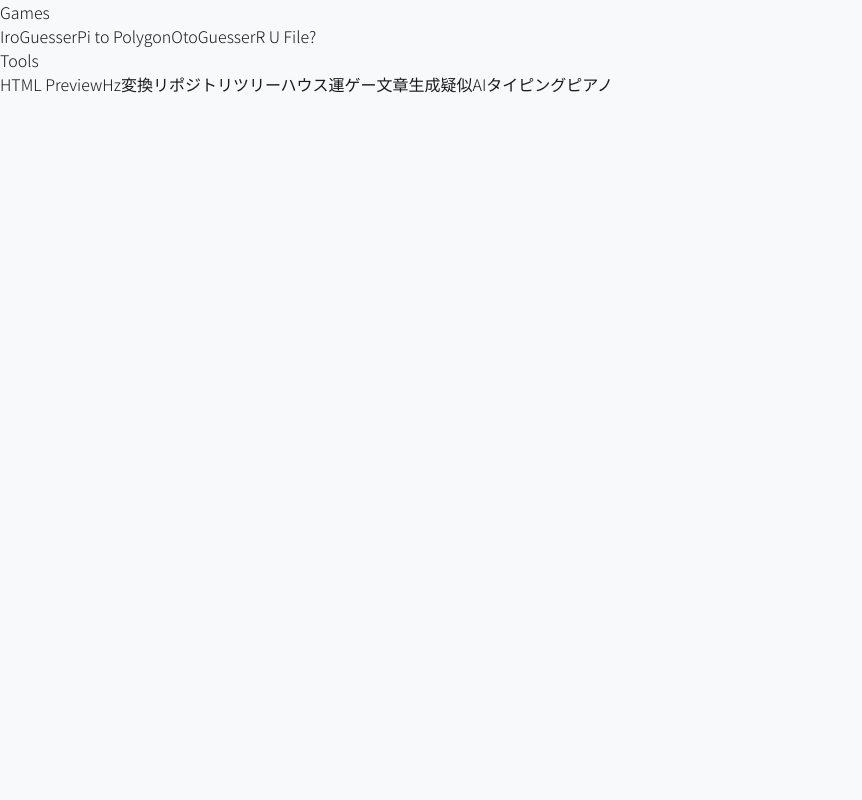
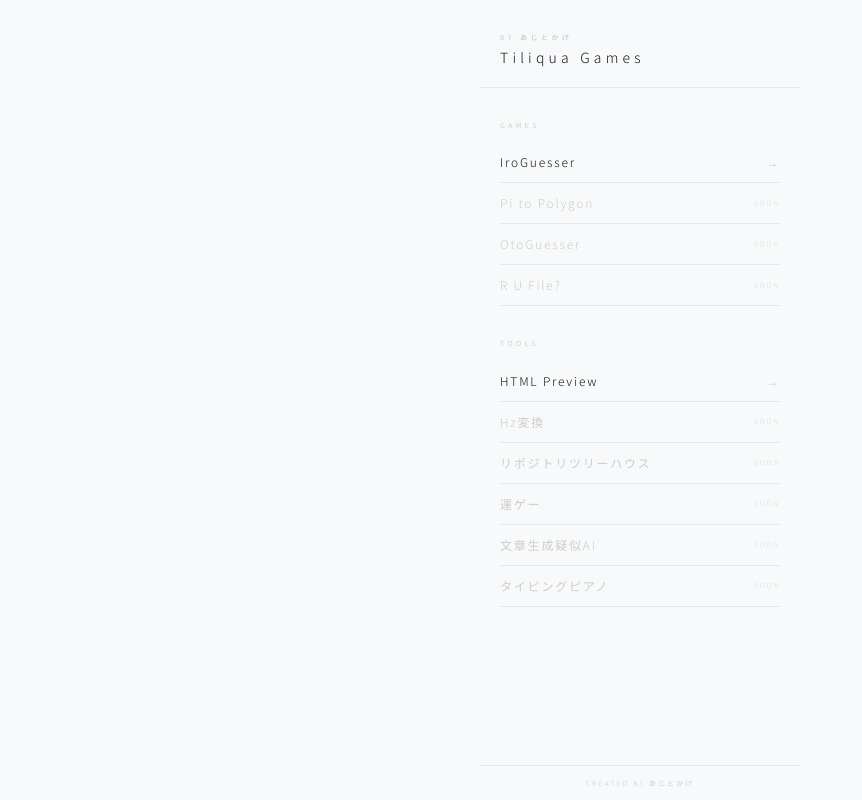
Before and after one commit to aJTaste/tiliqua-games, a Next.js app: page / in a window 1280 px wide. Shown: the whole page, without its empty margins (0-862 px from the left). Built offline with nearby package versions, Linux system fonts and the light colour scheme; a web font is replaced by a local one.

Commit message:
app直下のpage.tsxのデザインきれいにした

```diff
--- a/app/page.tsx
+++ b/app/page.tsx
@@ -1,25 +1,112 @@
 // app/page.tsx
 import Link from "next/link";
 
+const games = [
+  { label: "IroGuesser", href: "/iro-guesser", available: true },
+  { label: "Pi to Polygon", href: "#", available: false },
+  { label: "OtoGuesser", href: "#", available: false },
+  { label: "R U File?", href: "#", available: false },
+];
+
+const tools = [
+  { label: "HTML Preview", href: "/html-preview", available: true },
+  { label: "Hz変換", href: "#", available: false },
+  { label: "リポジトリツリーハウス", href: "#", available: false },
+  { label: "運ゲー", href: "#", available: false },
+  { label: "文章生成疑似AI", href: "#", available: false },
+  { label: "タイピングピアノ", href: "#", available: false },
+];
+
 export default function Page() {
   return (
-    <div>
-      <h2>Games</h2>
-      <div>
-        <Link href="/iro-guesser">IroGuesser</Link>
-        <Link href="#">Pi to Polygon</Link>
-        <Link href="#">OtoGuesser</Link>
-        <Link href="#">R U File?</Link>
+    <main className="flex flex-col items-center min-h-dvh bg-[#F8F9FA]">
+      <header className="w-full max-w-xs flex flex-col px-5 pt-8 pb-5">
+        <p className="text-[7px] tracking-[0.5em] text-[#bbb] uppercase">
+          by あじとかげ
+        </p>
+        <h1 className="text-sm tracking-[0.3em] text-[#1a1a1a] font-light mt-1">
+          Tiliqua Games
+        </h1>
+      </header>
+
+      <div className="w-full max-w-xs border-t border-[#e8e8e8]" />
+
+      <div className="flex-1 w-full max-w-xs px-5 py-8 flex flex-col gap-8">
+        <section className="flex flex-col gap-3">
+          <p className="text-[7px] tracking-[0.5em] text-[#bbb] uppercase">
+            Games
+          </p>
+          <div className="flex flex-col">
+            {games.map((item) =>
+              item.available ? (
+                <Link
+                  key={item.label}
+                  href={item.href}
+                  className="flex items-center justify-between py-3 border-b border-[#e8e8e8] text-xs tracking-[0.15em] font-light text-[#1a1a1a] hover:pl-2 transition-all duration-200 group"
+                >
+                  <span>{item.label}</span>
+                  <span className="text-[#ccc] group-hover:text-[#1a1a1a] transition-colors duration-200">
+                    →
+                  </span>
+                </Link>
+              ) : (
+                <div
+                  key={item.label}
+                  className="flex items-center justify-between py-3 border-b border-[#e8e8e8]"
+                >
+                  <span className="text-xs tracking-[0.15em] font-light text-[#ccc]">
+                    {item.label}
+                  </span>
+                  <span className="text-[7px] tracking-[0.25em] text-[#ddd] uppercase">
+                    soon
+                  </span>
+                </div>
+              ),
+            )}
+          </div>
+        </section>
+
+        <section className="flex flex-col gap-3">
+          <p className="text-[7px] tracking-[0.5em] text-[#bbb] uppercase">
+            Tools
+          </p>
+          <div className="flex flex-col">
+            {tools.map((item) =>
+              item.available ? (
+                <Link
+                  key={item.label}
+                  href={item.href}
+                  className="flex items-center justify-between py-3 border-b border-[#e8e8e8] text-xs tracking-[0.15em] font-light text-[#1a1a1a] hover:pl-2 transition-all duration-200 group"
+                >
+                  <span>{item.label}</span>
+                  <span className="text-[#ccc] group-hover:text-[#1a1a1a] transition-colors duration-200">
+                    →
+                  </span>
+                </Link>
+              ) : (
+                <div
+                  key={item.label}
+                  className="flex items-center justify-between py-3 border-b border-[#e8e8e8]"
+                >
+                  <span className="text-xs tracking-[0.15em] font-light text-[#ccc]">
+                    {item.label}
+                  </span>
+                  <span className="text-[7px] tracking-[0.25em] text-[#ddd] uppercase">
+                    soon
+                  </span>
+                </div>
+              ),
+            )}
+          </div>
+        </section>
       </div>
-      <h2>Tools</h2>
-      <div>
-        <Link href="/html-preview">HTML Preview</Link>
-        <Link href="#">Hz変換</Link>
-        <Link href="#">リポジトリツリーハウス</Link>
-        <Link href="#">運ゲー</Link>
-        <Link href="#">文章生成疑似AI</Link>
-        <Link href="#">タイピングピアノ</Link>
-      </div>
-    </div>
+
+      <div className="w-full max-w-xs border-t border-[#e8e8e8]" />
+      <footer className="py-3">
+        <p className="text-[7px] tracking-[0.3em] text-[#ccc] uppercase text-center">
+          Created by あじとかげ
+        </p>
+      </footer>
+    </main>
   );
 }
--- a/components/iro-guesser/ColorDisplay.tsx
+++ b/components/iro-guesser/ColorDisplay.tsx
@@ -8,14 +8,20 @@ interface Props {
   compact?: boolean;
 }
 
-export default function ColorDisplay({ color, revealed, compact = false }: Props) {
+export default function ColorDisplay({
+  color,
+  revealed,
+  compact = false,
+}: Props) {
   return (
     <div className="flex flex-col items-center gap-2">
       <div className="relative">
         <div
           style={{ backgroundColor: color.hex }}
           className={compact ? "w-24 h-24" : "w-36 h-36 sm:w-44 sm:h-44"}
-                    aria-label={revealed ? `正解の色: ${color.hex}` : "この色のHEXコードは？"}
+          aria-label={
+            revealed ? `正解の色: ${color.hex}` : "この色のHEXコードは？"
+          }
         />
         <div className="absolute inset-0 border border-black/8 pointer-events-none" />
       </div>
--- a/components/iro-guesser/ResultPanel.tsx
+++ b/components/iro-guesser/ResultPanel.tsx
@@ -22,12 +22,15 @@ function ChannelBar({
   const userPct = (user / 255) * 100;
   const diff = user - actual;
   const absDiff = Math.abs(diff);
-    const diffColor = absDiff <= 15 ? "#22c55e" : absDiff <= 40 ? "#f97316" : "#ef4444";
+  const diffColor =
+    absDiff <= 15 ? "#22c55e" : absDiff <= 40 ? "#f97316" : "#ef4444";
   const diffStr = diff > 0 ? `+${diff}` : diff === 0 ? "±0" : `${diff}`;
 
   return (
     <div className="flex items-center gap-2 w-full">
-            <span className="font-mono-game text-[9px] text-[#aaa] w-3 shrink-0">{label}</span>
+      <span className="font-mono-game text-[9px] text-[#aaa] w-3 shrink-0">
+        {label}
+      </span>
       <div className="flex-1 relative h-1.5 bg-[#e8e8e8]">
         {/* 正解バー */}
         <div
@@ -61,9 +64,24 @@ export default function ResultPanel({ result, onNext }: Props) {
   const { rank, deltaE, actualColor, userColor, userHex, actualHex } = result;
 
   const channels = [
-        { label: "R", actual: actualColor.r, user: userColor.r, barColor: "#d95555" },
-        { label: "G", actual: actualColor.g, user: userColor.g, barColor: "#4caf7a" },
-        { label: "B", actual: actualColor.b, user: userColor.b, barColor: "#4a8fd9" },
+    {
+      label: "R",
+      actual: actualColor.r,
+      user: userColor.r,
+      barColor: "#d95555",
+    },
+    {
+      label: "G",
+      actual: actualColor.g,
+      user: userColor.g,
+      barColor: "#4caf7a",
+    },
+    {
+      label: "B",
+      actual: actualColor.b,
+      user: userColor.b,
+      barColor: "#4a8fd9",
+    },
   ];
 
   const sorted = [...channels].sort((a, b) => b.actual - a.actual);
@@ -77,7 +95,6 @@ export default function ResultPanel({ result, onNext }: Props) {
 
   return (
     <div className="w-full flex flex-col gap-3">
-
       {/* 色比較 + ランク */}
       <div className="flex items-center justify-center gap-5">
         <div className="flex flex-col items-center gap-1">
@@ -85,8 +102,12 @@ export default function ResultPanel({ result, onNext }: Props) {
             className="w-10 h-10 border border-black/8"
             style={{ backgroundColor: userHex }}
           />
-                    <span className="text-[7px] tracking-[0.2em] text-[#bbb] uppercase">あなた</span>
-                    <span className="font-mono-game text-[8px] text-[#aaa]">{userHex}</span>
+          <span className="text-[7px] tracking-[0.2em] text-[#bbb] uppercase">
+            あなた
+          </span>
+          <span className="font-mono-game text-[8px] text-[#aaa]">
+            {userHex}
+          </span>
         </div>
 
         <div className="flex flex-col items-center gap-0.5 px-2">
@@ -96,7 +117,9 @@ export default function ResultPanel({ result, onNext }: Props) {
           >
             {rank.grade}
           </span>
-                    <span className="text-[7px] tracking-widest text-[#bbb]">ΔE {deltaE}</span>
+          <span className="text-[7px] tracking-widest text-[#bbb]">
+            ΔE {deltaE}
+          </span>
         </div>
 
         <div className="flex flex-col items-center gap-1">
@@ -104,12 +127,19 @@ export default function ResultPanel({ result, onNext }: Props) {
             className="w-10 h-10 border border-black/8"
             style={{ backgroundColor: actualHex }}
           />
-                    <span className="text-[7px] tracking-[0.2em] text-[#bbb] uppercase">正解</span>
-                    <span className="font-mono-game text-[8px] text-[#aaa]">{actualHex}</span>
+          <span className="text-[7px] tracking-[0.2em] text-[#bbb] uppercase">
+            正解
+          </span>
+          <span className="font-mono-game text-[8px] text-[#aaa]">
+            {actualHex}
+          </span>
         </div>
       </div>
 
-            <p className="text-center text-[9px] tracking-[0.12em]" style={{ color: rank.color }}>
+      <p
+        className="text-center text-[9px] tracking-[0.12em]"
+        style={{ color: rank.color }}
+      >
         {rank.label}
       </p>
 
@@ -118,7 +148,9 @@ export default function ResultPanel({ result, onNext }: Props) {
       {/* 色成分バー */}
       <div className="flex flex-col gap-1.5 w-full">
         <div className="flex justify-between items-center">
-                    <span className="text-[7px] tracking-[0.25em] text-[#bbb] uppercase">色成分</span>
+          <span className="text-[7px] tracking-[0.25em] text-[#bbb] uppercase">
+            色成分
+          </span>
           <span className="text-[7px] text-[#c8c8c8]">{rangeNote}</span>
         </div>
         {channels.map((ch) => (
```
Also changed, not shown: components/iro-guesser/HexInput.tsx (+6 -2 lines). Lines whose indentation alone changed are shown as unchanged.
